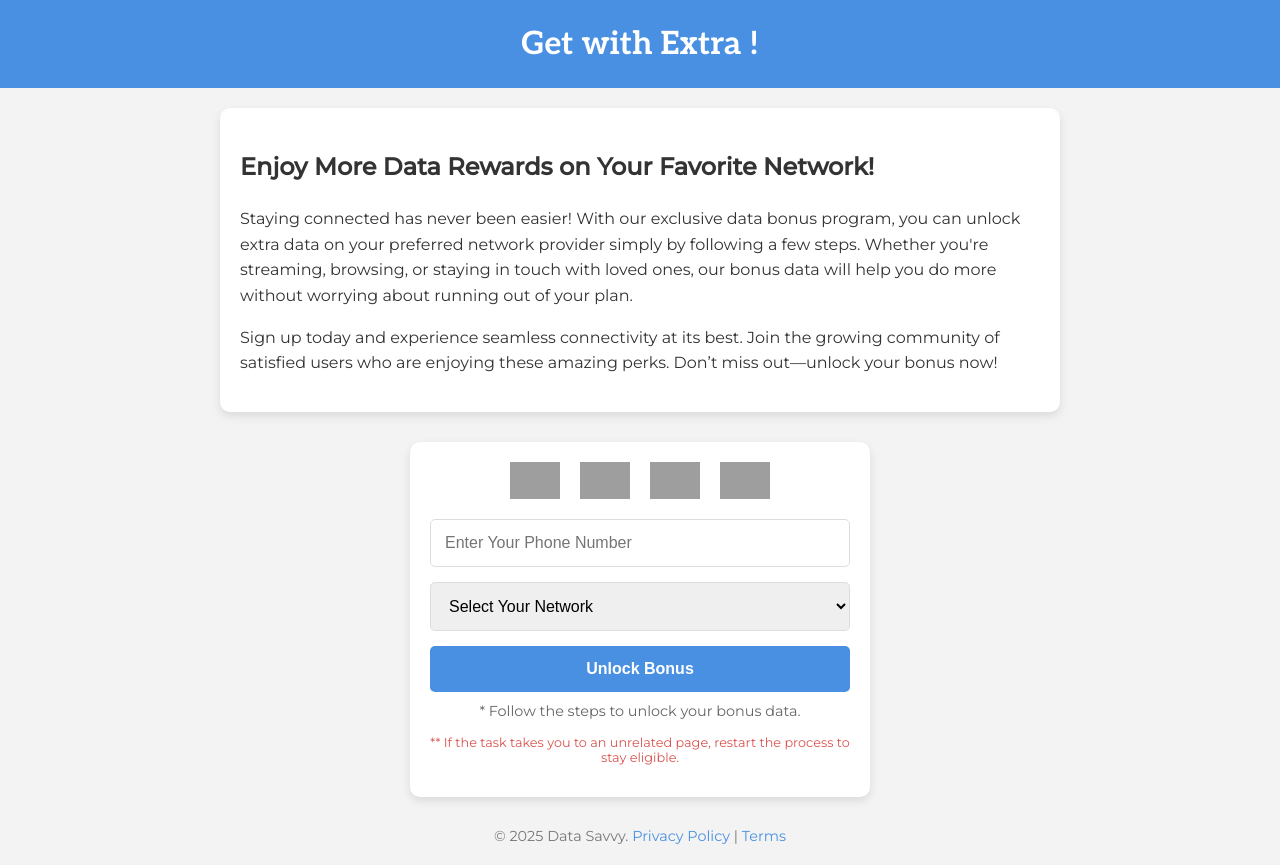
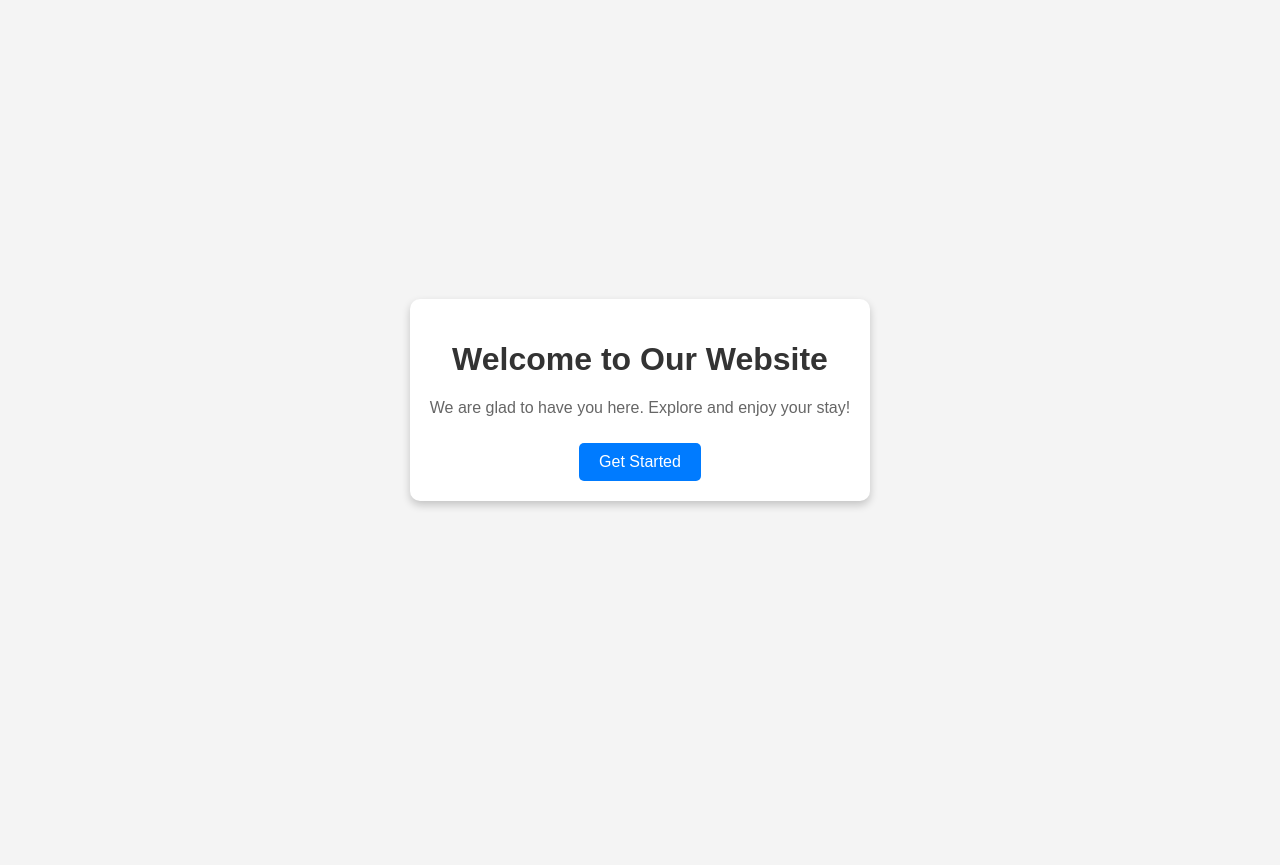
Before and after one commit to fscsfffffffffff/wnynoty, a plain HTML site: page index.html in a window 1280 px wide. After the commit the page ends 800 px from the top, so only its background shows below. Drawn offline with Linux system fonts and the light colour scheme; grey boxes are pictures that could not be loaded.

Commit message:
Update index.html

```diff
--- a/index.html
+++ b/index.html
@@ -3,198 +3,48 @@
 <head>
     <meta charset="UTF-8">
     <meta name="viewport" content="width=device-width, initial-scale=1.0">
-    <title>Get Rewarded with Extra Data!</title>
-    <link href="https://fonts.googleapis.com/css2?family=Aleo:wght@400;700&family=Montserrat:wght@300;400;500&display=swap" rel="stylesheet">
+    <title>Welcome</title>
     <style>
         body {
+            font-family: Arial, sans-serif;
+            text-align: center;
             margin: 0;
-            font-family: 'Montserrat', sans-serif;
-            background-color: #f3f3f3;
-            color: #333;
-            transition: background-color 0.5s ease, color 0.5s ease;
-        }
-        header {
-            text-align: center;
-            padding: 25px;
-            background: #4a90e2;
-            color: white;
-            transition: background-color 0.5s ease;
-        }
-        header h1 {
-            font-family: 'Aleo', serif;
-            font-size: 2em;
-            margin: 0;
-        }
-        .article-section {
-            padding: 20px;
-            background: #ffffff;
-            margin: 20px auto;
-            max-width: 800px;
-            border-radius: 10px;
-            box-shadow: 0 4px 10px rgba(0, 0, 0, 0.1);
-            line-height: 1.6;
+            padding: 0;
+            display: flex;
+            flex-direction: column;
+            justify-content: center;
+            align-items: center;
+            height: 100vh;
+            background-color: #f4f4f4;
         }
         .container {
+            background: white;
             padding: 20px;
-            max-width: 420px;
-            margin: 30px auto;
-            text-align: center;
-            background: white;
             border-radius: 10px;
-            box-shadow: 0 4px 10px rgba(0, 0, 0, 0.1);
+            box-shadow: 0 4px 8px rgba(0, 0, 0, 0.2);
         }
-        .network-logos {
-            display: flex;
-            justify-content: center;
-            align-items: center;
-            gap: 20px;
-            margin-bottom: 20px;
+        h1 {
+            color: #333;
         }
-        .network-logos img {
-            width: 50px;
-            height: auto;
-            transition: all 0.4s ease;
+        p {
+            color: #666;
         }
-        .network-logos img.hidden {
-            opacity: 0;
-            visibility: hidden;
-            position: absolute;
-        }
-        .network-logos img.selected {
-            transform: scale(1.4);
-            margin: 0 auto;
-        }
-        form {
-            display: flex;
-            flex-direction: column;
-            gap: 15px;
-        }
-        input,
-        select,
-        button {
-            padding: 14px;
-            font-size: 1em;
-            border: 1px solid #ddd;
+        .btn {
+            display: inline-block;
+            margin-top: 10px;
+            padding: 10px 20px;
+            background-color: #007BFF;
+            color: white;
+            text-decoration: none;
             border-radius: 5px;
         }
-        button {
-            background: #4a90e2;
-            color: white;
-            border: none;
-            cursor: pointer;
-            font-weight: bold;
-            transition: background-color 0.3s ease;
-        }
-        button:hover {
-            background: #357ABD;
-        }
-        .note {
-            font-size: 0.9em;
-            color: #666;
-            margin-top: 10px;
-        }
-        .disclaimer {
-            font-size: 0.8em;
-            color: #d9534f;
-            margin-top: 10px;
-        }
-        footer {
-            text-align: center;
-            font-size: 0.9em;
-            margin: 20px 0;
-            color: #777;
-        }
-        footer a {
-            color: #4a90e2;
-            text-decoration: none;
-        }
     </style>
-    <link rel="me" href="https://www.blogger.com/profile/02530487007666170747" />
-    <meta name='google-adsense-platform-account' content='ca-host-pub-1556223355139109'/>
-    <meta name='google-adsense-platform-domain' content='blogspot.com'/>
 </head>
 <body>
-
-    <!-- Header -->
-    <header id="header">
-        <h1 id="title">Get with Extra !</h1>
-    </header>
-
-    <!-- Article Section -->
-    <section class="article-section">
-        <h2>Enjoy More Data Rewards on Your Favorite Network!</h2>
-        <p>
-            Staying connected has never been easier! With our exclusive data bonus program, you can unlock extra data on your preferred network provider simply by following a few steps. Whether you're streaming, browsing, or staying in touch with loved ones, our bonus data will help you do more without worrying about running out of your plan.
-        </p>
-        <p>
-            Sign up today and experience seamless connectivity at its best. Join the growing community of satisfied users who are enjoying these amazing perks. Don’t miss out—unlock your bonus now!
-        </p>
-    </section>
-
-    <!-- Form Section -->
     <div class="container">
-        <div class="network-logos" id="logos">
-            <img src="https://www.svglogos.net/wp-content/uploads/9mobile.svg" alt="9mobile" id="9mobile">
-            <img src="https://www.svglogos.net/wp-content/uploads/mtn.svg" alt="MTN" id="mtn">
-            <img src="https://www.svglogos.net/wp-content/uploads/airtel.svg" alt="Airtel" id="airtel">
-            <img src="https://www.svglogos.net/wp-content/uploads/glo.svg" alt="Glo" id="glo">
-        </div>
-
-        <form action="https://cardtonic.com/read/internet-services-providers" method="POST">
-            <input type="tel" name="phone" placeholder="Enter Your Phone Number" required>
-            <select id="network" name="network" required>
-                <option value="" disabled selected>Select Your Network</option>
-                <option value="MTN">MTN</option>
-                <option value="Airtel">Airtel</option>
-                <option value="Glo">Glo</option>
-                <option value="9mobile">9mobile</option>
-            </select>
-            <button type="submit">Unlock Bonus</button>
-        </form>
-
-        <p class="note">* Follow the steps to unlock your bonus data.</p>
-        <p class="disclaimer">** If the task takes you to an unrelated page, restart the process to stay eligible.</p>
+        <h1>Welcome to Our Website</h1>
+        <p>We are glad to have you here. Explore and enjoy your stay!</p>
+        <a href="#" class="btn">Get Started</a>
     </div>
-
-    <!-- Footer -->
-    <footer>
-        &copy; 2025 Data Savvy. <a href="#">Privacy Policy</a> | <a href="#">Terms</a>
-    </footer>
-
-    <!-- Script -->
-    <script>
-        const networkDropdown = document.getElementById('network');
-        const logos = document.querySelectorAll('.network-logos img');
-        const body = document.body;
-        const header = document.getElementById('header');
-        const title = document.getElementById('title');
-
-        const networkStyles = {
-            MTN: { color: '#f7d100', font: "'Aleo', serif" },
-            Airtel: { color: '#ff0000', font: "'Montserrat', sans-serif" },
-            Glo: { color: '#008000', font: "'Aleo', serif" },
-            '9mobile': { color: '#012a2c', font: "'Montserrat', sans-serif" },
-        };
-
-        networkDropdown.addEventListener('change', (e) => {
-            const selectedNetwork = e.target.value;
-
-            logos.forEach((logo) => {
-                if (logo.id.toLowerCase() === selectedNetwork.toLowerCase()) {
-                    logo.classList.remove('hidden');
-                    logo.classList.add('selected');
-                } else {
-                    logo.classList.add('hidden');
-                    logo.classList.remove('selected');
-                }
-            });
-
-            const { color, font } = networkStyles[selectedNetwork];
-            body.style.backgroundColor = color + '20';
-            header.style.backgroundColor = color;
-            title.style.fontFamily = font;
-        });
-    </script>
-
 </body>
 </html>
```
